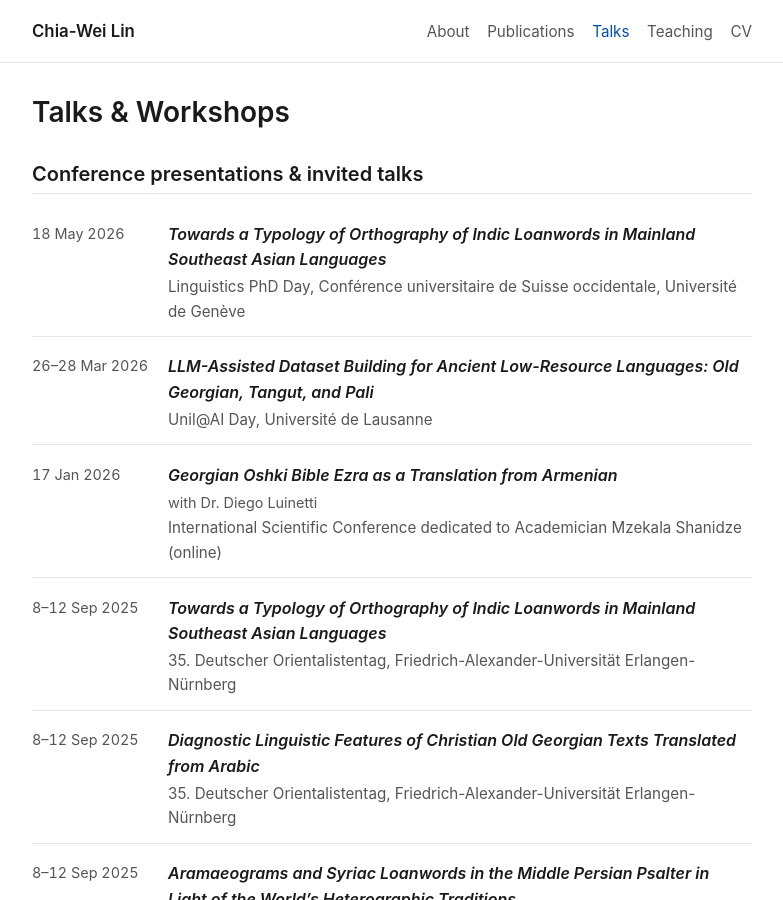
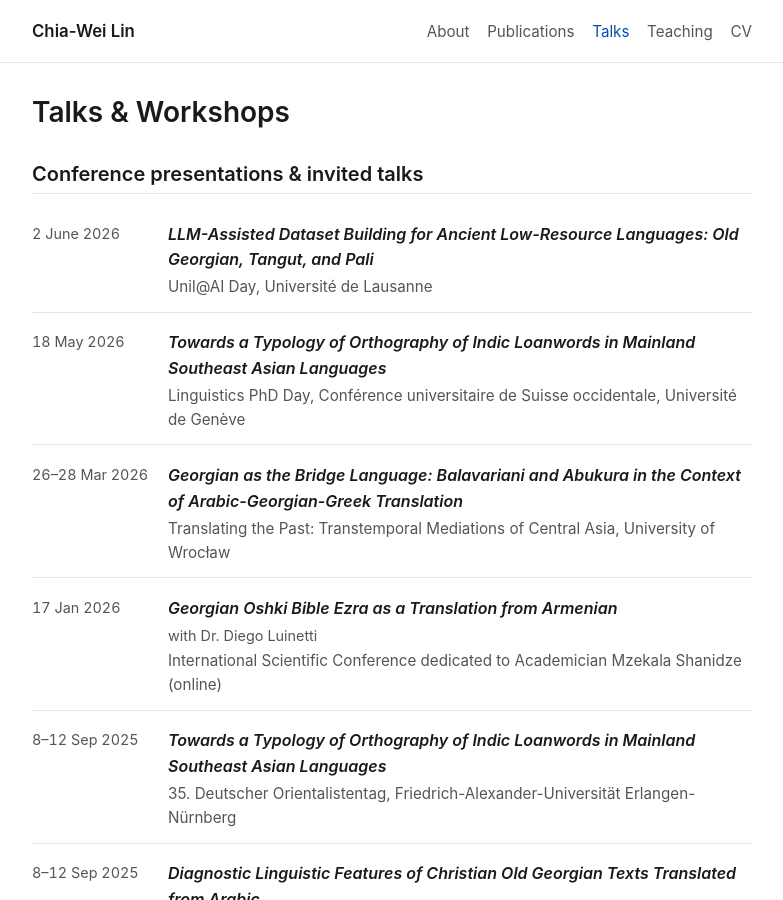
Before and after one commit to chiaweilinunil/chiaweilinunil.github.io, a Jekyll site: the page built from talks.md, in a window 1280 px wide and 900 px high. Shown: the whole window, without its empty margins (248-1031 px from the left). Built offline with Jekyll 4.4.1, drawn with Linux system fonts in a browser that asks for light colours.

Commit message:
update talks.md

```diff
--- a/talks.md
+++ b/talks.md
@@ -8,6 +8,13 @@ permalink: /talks/
 
 <ul class="entry-list">
   <li class="entry">
+    <span class="when">2 June 2026</span>
+    <span class="what">
+      <span class="title"><em>LLM-Assisted Dataset Building for Ancient Low-Resource Languages: Old Georgian, Tangut, and Pali</em></span>
+      <span class="venue">Unil@AI Day, Université de Lausanne</span>
+    </span>
+  </li>
+  <li class="entry">
     <span class="when">18 May 2026</span>
     <span class="what">
       <span class="title"><em>Towards a Typology of Orthography of Indic Loanwords in Mainland Southeast Asian Languages</em></span>
@@ -17,8 +24,8 @@ permalink: /talks/
   <li class="entry">
     <span class="when">26–28 Mar 2026</span>
     <span class="what">
-      <span class="title"><em>LLM-Assisted Dataset Building for Ancient Low-Resource Languages: Old Georgian, Tangut, and Pali</em></span>
-      <span class="venue">Unil@AI Day, Université de Lausanne</span>
+      <span class="title"><em>Georgian as the Bridge Language: Balavariani and Abukura in the Context of Arabic-Georgian-Greek Translation</em></span>
+      <span class="venue">Translating the Past: Transtemporal Mediations of Central Asia, University of Wrocław</span>
     </span>
   </li>
   <li class="entry">
```
Also changed, not shown: index.md (+2 -2 lines).
